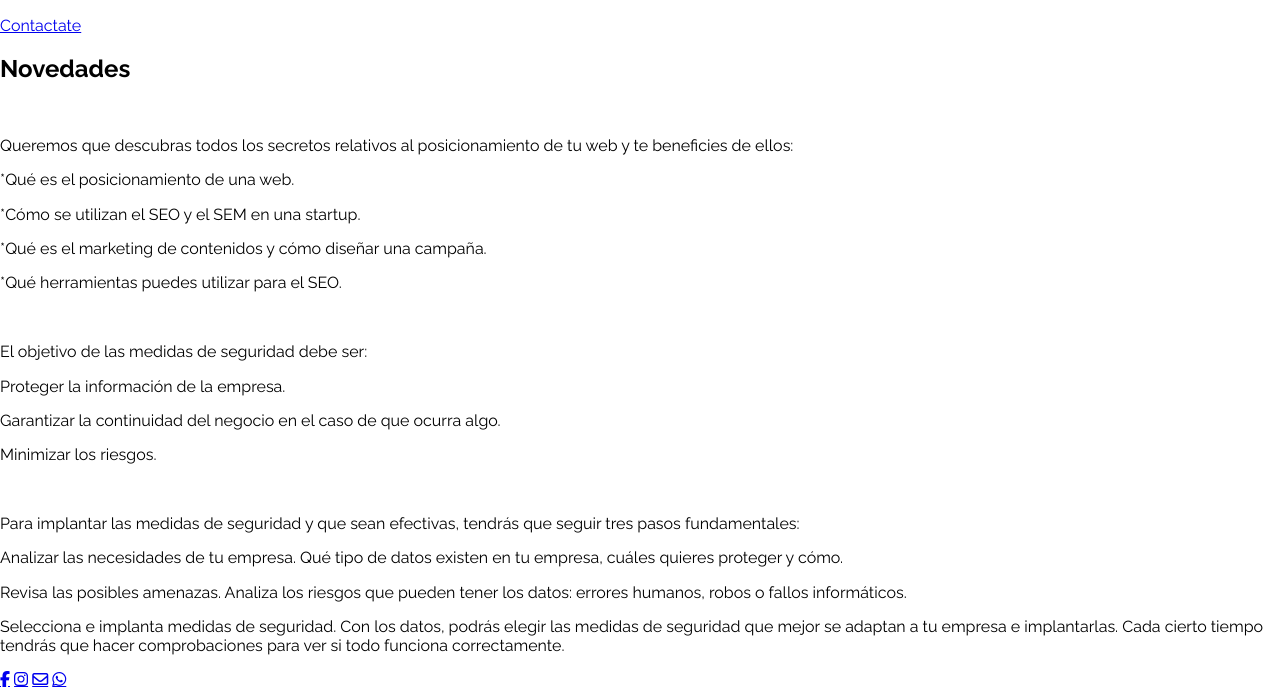
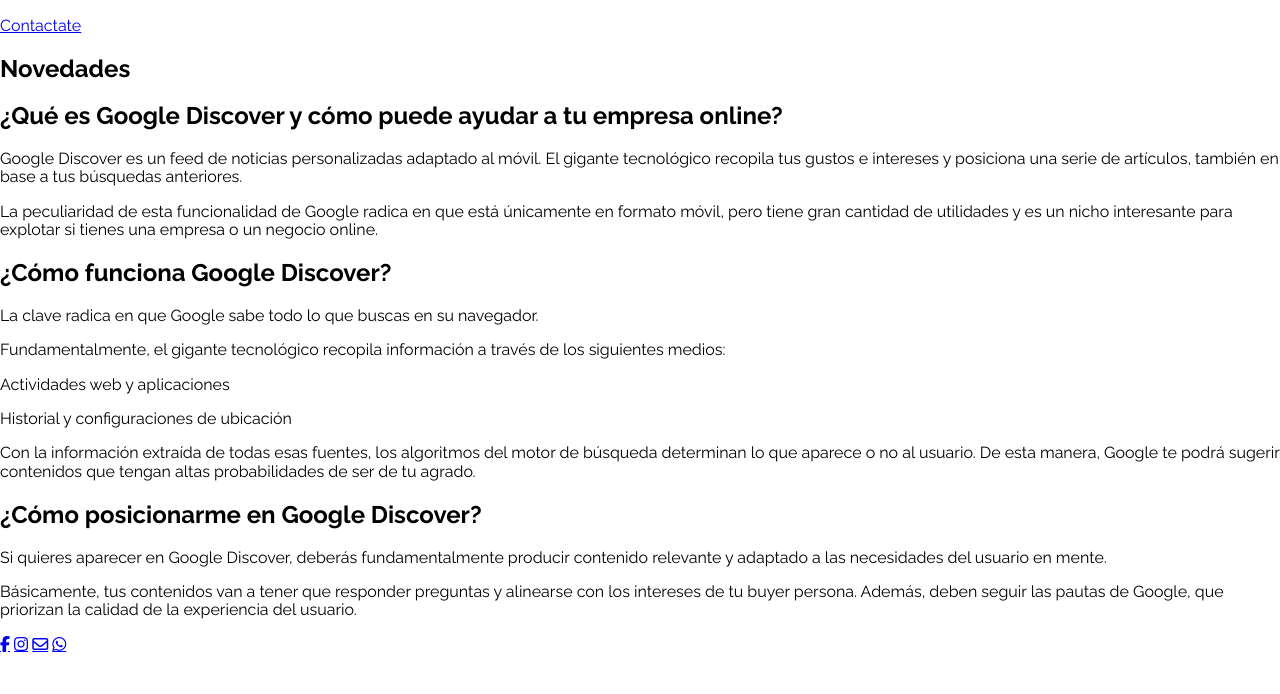
Before and after one commit to DebMS/Proyecto, a website: page index.html in a window 1280 px wide. Shown: the part 106-800 px from the top of the page. Drawn offline with Linux system fonts and the light colour scheme.

Commit message:
agregando contenido a parrafos

```diff
--- a/index.html
+++ b/index.html
@@ -32,37 +32,24 @@
     <main class="main__index">
       <div class="novedades">
         <h2 class="novedades__titulo">Novedades</h2>
-        <div class="contenedor__p">
-          <div class="parrafos">
-            <div class="parrafo1">
-              <img class="imgp1" src="./images/desarrollo.jpg" alt="">
-              <p class="p1">
-              Queremos que descubras todos los secretos relativos al posicionamiento de tu web y te beneficies de ellos:</p>
-
-              <p class="p1">*Qué es el posicionamiento de una web.</p>
-
-              <p class="p1">*Cómo se utilizan el SEO y el SEM en una startup.</p>
-
-              <p class="p1">*Qué es el marketing de contenidos y cómo diseñar una campaña.</p>
-
-              <p class="p1">*Qué herramientas puedes utilizar para el SEO.</p>
-
-            </div>
-            <div class="parrafo2">
-              <img class="imgp2" src="./images/desarrollo2.jpg" alt="">
-
-              <p class="p2"> El objetivo de las medidas de seguridad debe ser:</p>
-              <p class="p2">Proteger la información de la empresa.</p>
-              <p class="p2">Garantizar la continuidad del negocio en el caso de que ocurra algo.</p>
-              <p class="p2">Minimizar los riesgos.</p>
-            </div>
-            <div class="parrafo3">
-              <img class="imgp3" src="./images/desarrollo-web.jpg" alt="">
-              <p class="p3"> Para implantar las medidas de seguridad y que sean efectivas, tendrás que seguir tres pasos fundamentales:</p>
-              <p class="p3">Analizar las necesidades de tu empresa. Qué tipo de datos existen en tu empresa, cuáles quieres proteger y cómo. </p>
-              <p class="p3">Revisa las posibles amenazas. Analiza los riesgos que pueden tener los datos: errores humanos, robos o fallos informáticos.</p>
-              <p class="p3">Selecciona e implanta medidas de seguridad. Con los datos, podrás elegir las medidas de seguridad que mejor se adaptan a tu empresa e implantarlas. Cada cierto tiempo tendrás que hacer comprobaciones para ver si todo funciona correctamente.  </p>
-            </div>
+        <div class="contenedor__parrafos">
+          <div class="parrafo1">
+            <h2 class="title__p1">¿Qué es Google Discover y cómo puede ayudar a tu empresa online?</h2>
+            <p class="p1">Google Discover es un feed de noticias personalizadas adaptado al móvil. El gigante tecnológico recopila tus gustos e intereses y posiciona una serie de artículos, también en base a tus búsquedas anteriores. </p>
+             <p class="p1">La peculiaridad de esta funcionalidad de Google radica en que está únicamente en formato móvil, pero tiene gran cantidad de utilidades y es un nicho interesante para explotar si tienes una empresa o un negocio online.</p>
+          </div>
+          <div class="parrafo2">
+            <h2 class="title__p2">¿Cómo funciona Google Discover?</h2>
+            <p class="p2">La clave radica en que Google sabe todo lo que buscas en su navegador.</p>
+            <p class="p2">Fundamentalmente, el gigante tecnológico recopila información a través de los siguientes medios: </p>
+            <p class="p2">Actividades web y aplicaciones</p>
+            <p class="p2">Historial y configuraciones de ubicación</p>
+            <p class="p2">Con la información extraída de todas esas fuentes, los algoritmos del motor de búsqueda determinan lo que aparece o no al usuario. De esta manera, Google te podrá sugerir contenidos que tengan altas probabilidades de ser de tu agrado.</p>
+          </div>
+          <div class="parrafo3">
+            <h2 class="title__p3">¿Cómo posicionarme en Google Discover?</h2>
+            <p class="p3">Si quieres aparecer en Google Discover, deberás fundamentalmente producir contenido relevante y adaptado a las necesidades del usuario en mente.</p>
+              <p class="p3">Básicamente, tus contenidos van a tener que responder preguntas y alinearse con los intereses de tu buyer persona. Además, deben seguir las pautas de Google, que priorizan la calidad de la experiencia del usuario.</p>
           </div>
       </div>
     </main>
```
